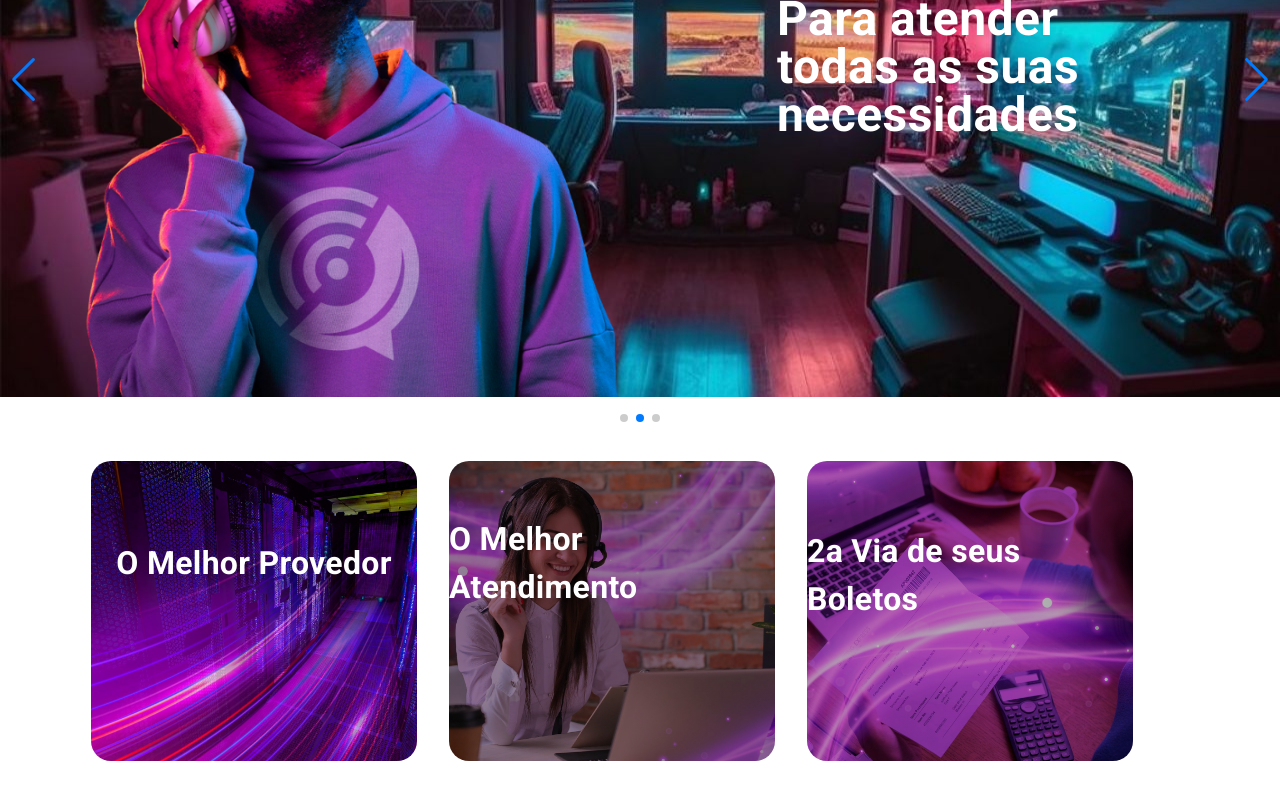
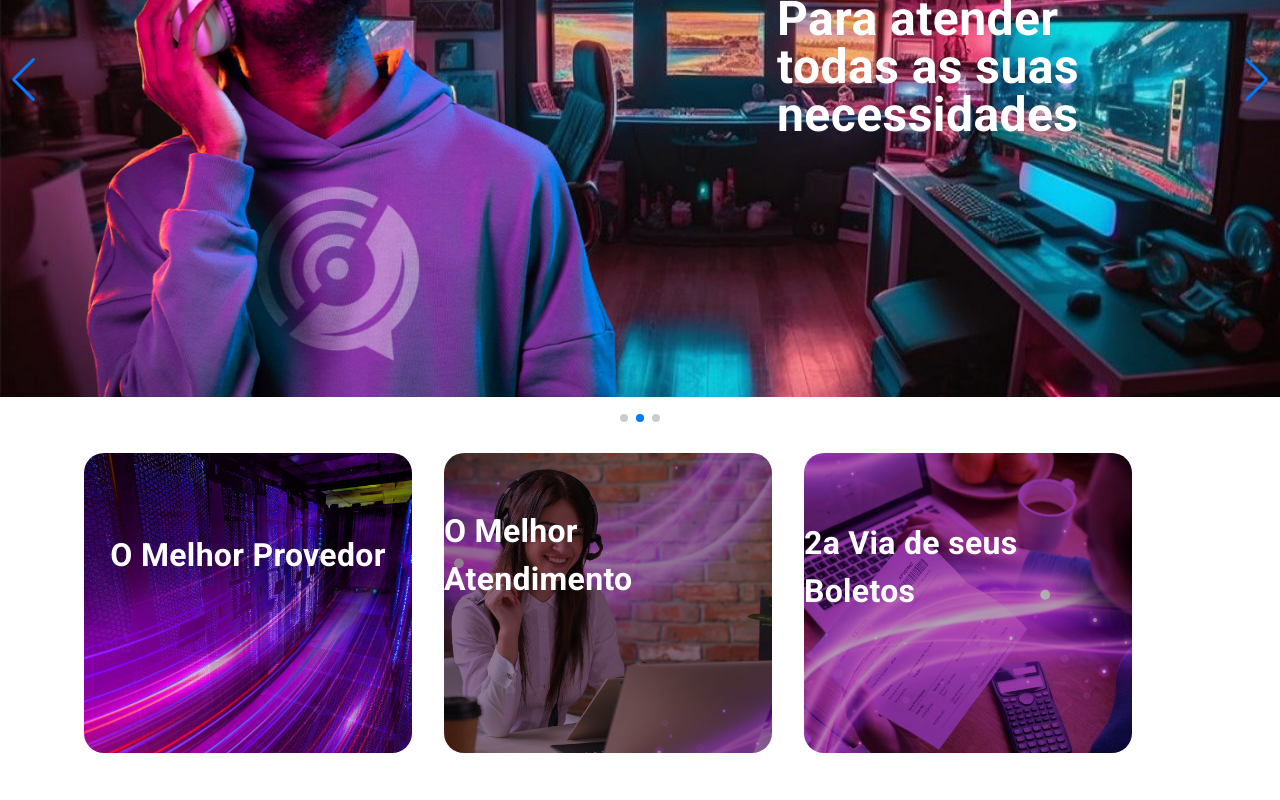
Before and after one commit to gabrielcampoos/ola-telecom, a React (Vite) app: page /ola-telecom in a window 1280 px wide. Shown: the part 278-1078 px from the top of the page. Built offline with nearby package versions, Linux system fonts and the light colour scheme.

Commit message:
versão 0.2

```diff
--- a/src/pages/Home/components/Welcome/index.tsx
+++ b/src/pages/Home/components/Welcome/index.tsx
@@ -1,8 +1,11 @@
 import { Button, Grid, Typography } from '@mui/material';
+import { useNavigate } from 'react-router-dom';
 
 import Logo from '../../../../assets/images/ola-telecom-logo.png';
 
 const Welcome = () => {
+	const navigate = useNavigate();
+
 	return (
 		<Grid
 			container
@@ -63,6 +66,7 @@ const Welcome = () => {
 							fontWeight: '700',
 						},
 					}}
+					onClick={() => navigate('/ola-telecom')}
 				>
 					Entrar
 				</Button>
--- a/src/pages/OlaTelecom/components/GridInfo/index.tsx
+++ b/src/pages/OlaTelecom/components/GridInfo/index.tsx
@@ -8,7 +8,7 @@ const GridInfo = () => {
 	return (
 		<Grid
 			container
-			spacing={{ xs: 2, md: 3 }}
+			spacing={{ xs: 2, md: 4 }}
 			columns={{ xs: 4, sm: 4, md: 12 }}
 			display="flex"
 			flexDirection="row"
```
